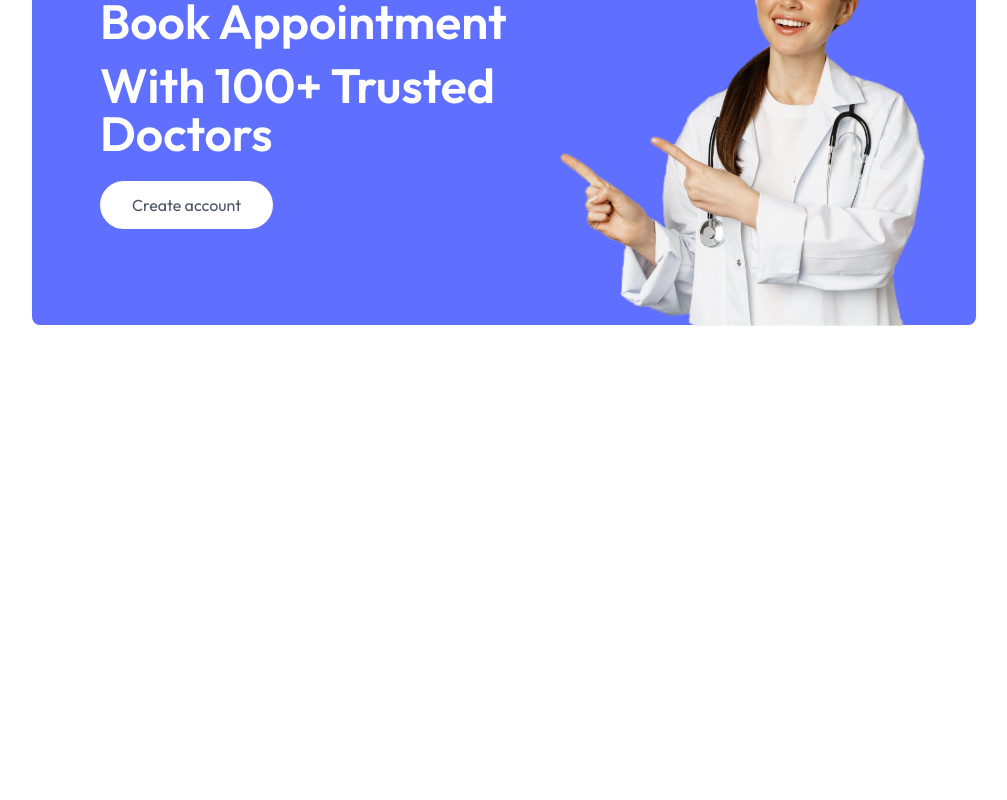
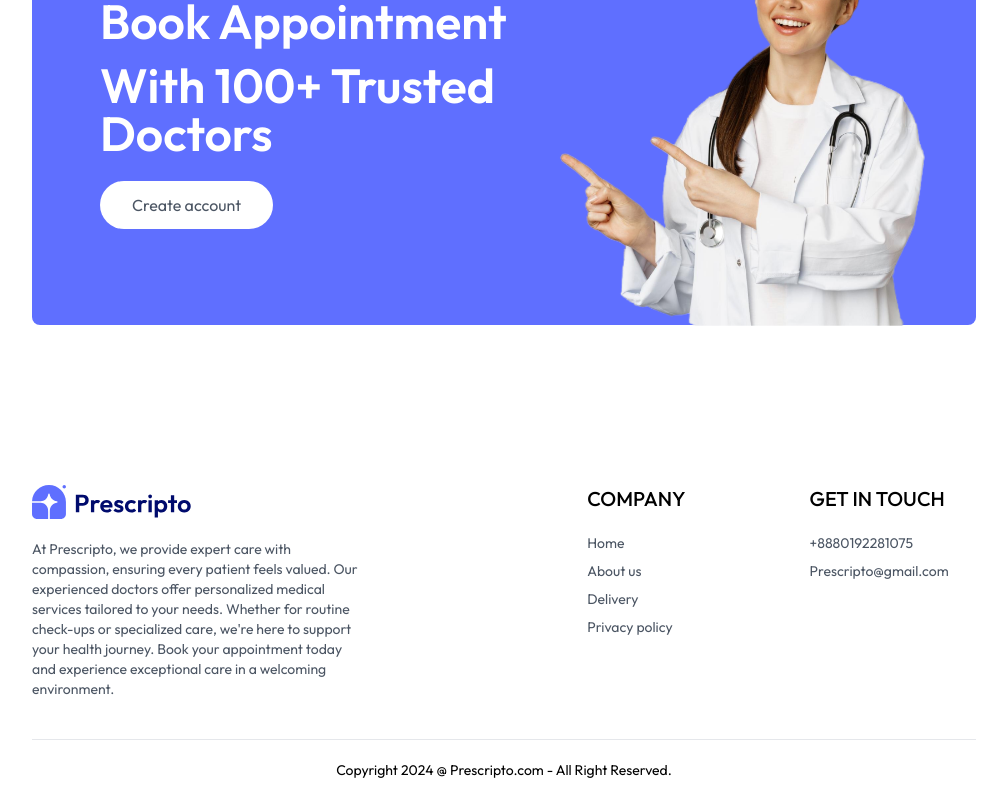
Before and after one commit to RakibHossen678/Prescripto-frontend, a React (Vite) app: page / in a window 1280 px wide. Shown: the part 2505-3305 px from the top of the page, without its empty margins (136-1143 px from the left). Before the commit the page ends 2910 px from the top, so only its background shows below. Built offline with nearby package versions, Linux system fonts and the light colour scheme.

Commit message:
added footer section

```diff
--- a/src/App.jsx
+++ b/src/App.jsx
@@ -9,6 +9,7 @@
 import MyAppointments from "./pages/MyAppointments";
 import Appointment from "./pages/Appointment";
 import Navbar from "./components/Navbar";
+import Footer from "./components/Footer";
 
 function App() {
   return (
@@ -25,6 +26,7 @@
         <Route path="/my-appointments" element={<MyAppointments />} />
         <Route path="/appointment/:docId" element={<Appointment />} />
       </Routes>
+      <Footer />
     </div>
   );
 }
--- a/src/components/Banner.jsx
+++ b/src/components/Banner.jsx
@@ -1,6 +1,8 @@
+import { useNavigate } from "react-router-dom";
 import { assets } from "../assets/assets";
 
 const Banner = () => {
+  const navigate = useNavigate();
   return (
     <div className="flex bg-primary rounded-lg my-20 px-6 sm:px-10 md:px-14 lg:px-12 md:mx-10 ">
       {/* left */}
@@ -9,7 +11,13 @@
           <p>Book Appointment</p>
           <p className="mt-4">With 100+ Trusted Doctors</p>
         </div>
-        <button className="bg-white px-8 py-3 rounded-full text-sm sm:text-base text-gray-600 mt-6  hover:scale-105 transition-all duration-300">
+        <button
+          onClick={() => {
+            navigate("/login");
+            scrollTo(0, 0);
+          }}
+          className="bg-white px-8 py-3 rounded-full text-sm sm:text-base text-gray-600 mt-6  hover:scale-105 transition-all duration-300"
+        >
           Create account
         </button>
       </div>
--- /dev/null
+++ b/src/components/Footer.jsx
@@ -0,0 +1,44 @@
+import { assets } from "../assets/assets";
+
+const Footer = () => {
+  return (
+    <div className="md:mx-10">
+      <div className="flex  flex-col sm:grid grid-cols-[3fr_1fr_1fr] gap-14 my-10 mt-40 text-sm">
+        <div>
+          <img className="mb-5 w-40" src={assets.logo} alt="" />
+          <p className="w-full md:w-2/3 text-gray-600">
+            At Prescripto, we provide expert care with compassion, ensuring
+            every patient feels valued. Our experienced doctors offer
+            personalized medical services tailored to your needs. Whether for
+            routine check-ups or specialized care, we're here to support your
+            health journey. Book your appointment today and experience
+            exceptional care in a welcoming environment.
+          </p>
+        </div>
+        <div>
+          <p className="uppercase text-xl font-medium mb-5">company</p>
+          <ul className="flex flex-col gap-2 text-gray-600">
+            <li>Home</li>
+            <li>About us</li>
+            <li>Delivery</li>
+            <li>Privacy policy</li>
+          </ul>
+        </div>
+        <div>
+          <p className="uppercase text-xl font-medium mb-5">GET IN TOUCH</p>
+          <ul className="flex flex-col gap-2 text-gray-600">
+            <li>+8880192281075</li>
+            <li>Prescripto@gmail.com</li>
+          </ul>
+        </div>
+      </div>
+      {/* copyright */}
+      <div>
+        <hr />
+        <p className="py-5 text-center text-sm">Copyright 2024 @ Prescripto.com - All Right Reserved.</p>
+      </div>
+    </div>
+  );
+};
+
+export default Footer;
```
